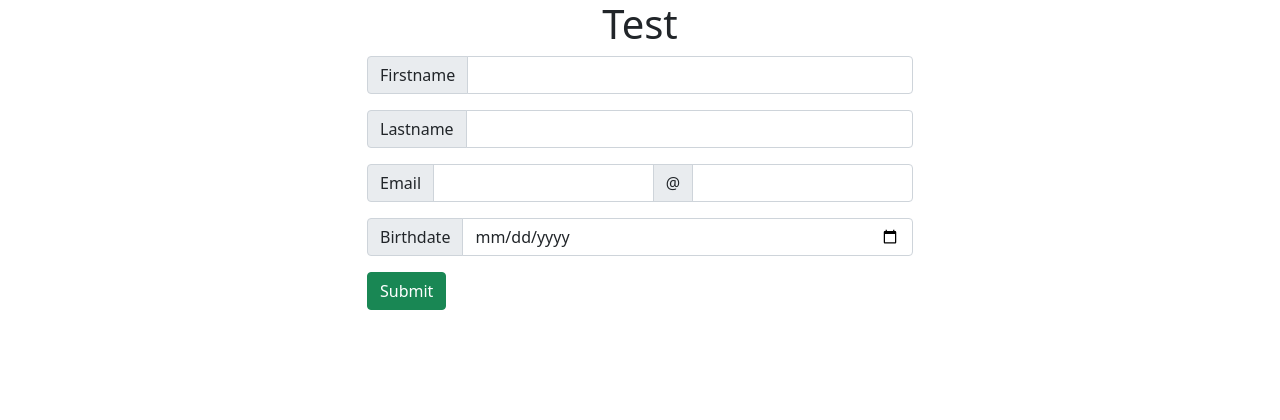
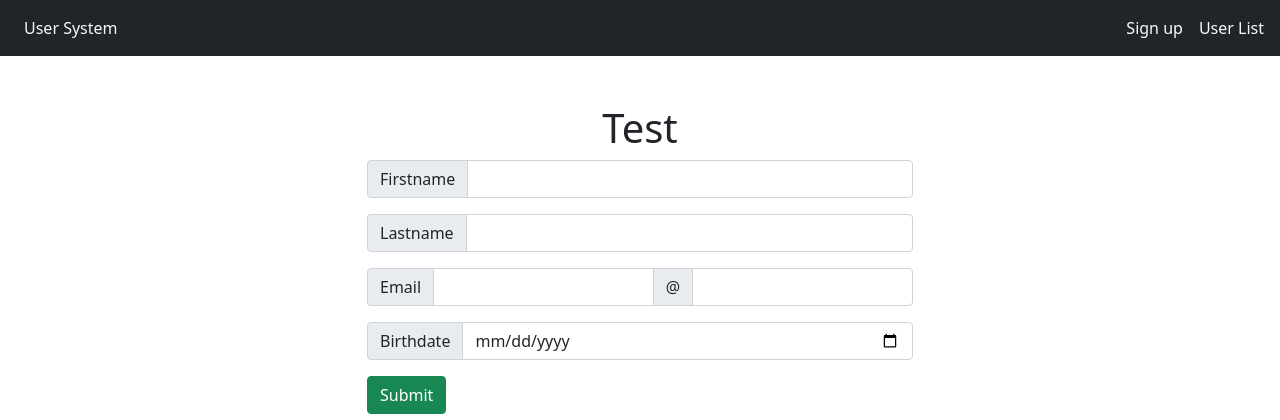
Before and after one commit to Aleryae/user_syst, a PHP site: page /index.php?page=userform in a window 1280 px wide. Shown: the top 420 px of the page. Run offline with PHP 8.4, Linux system fonts and the light colour scheme.

Commit message:
Changed profile to user list and added navbar

```diff
--- a/index.php
+++ b/index.php
@@ -22,13 +22,32 @@
 </head>
 
 <body>
+	<div class="container-fluid p-0 mb-5">
+		<nav class="navbar navbar-expand-lg navbar-light bg-dark p-2">
+			<a href="index.php?page=userform" class="nav-link text-light">User System</a>
+			<button class="navbar-toggler" type="button" data-toggle="collapse" data-target="#navbarNav"
+				aria-controls="navbarNav" aria-expanded="false" aria-label="Toggle navigation">
+				<span class="navbar-toggler-icon"></span>
+			</button>
+			<div class="collapse navbar-collapse justify-content-end" id="navbarNav">
+				<ul class="navbar-nav">
+					<li class="nav-item">
+						<a href="index.php?page=userform" class="nav-link text-light">Sign up</a>
+					</li>
+					<li class="nav-item">
+						<a href="index.php?page=userlist" class="nav-link text-light">User List</a>
+					</li>
+				</ul>
+			</div>
+		</nav>
+	</div>
 	<?php
 		if(isset($_GET['page'])){
 			if($_GET['page'] === 'userform'){
 				include_once 'forms/userForm.php';
 			}
-			else if($_GET['page'] === 'profile'){
-				include_once 'content/profile.php';
+			else if($_GET['page'] === 'userlist'){
+				include_once 'content/userList.php';
 			}
 		}
 
```
Also changed, not shown: content/profile.php (deleted, +0 -15 lines), content/userList.php (added, +14 -0 lines).
